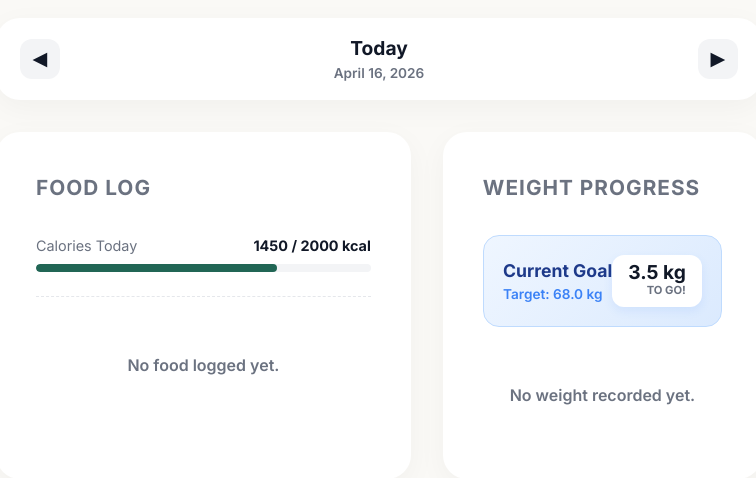
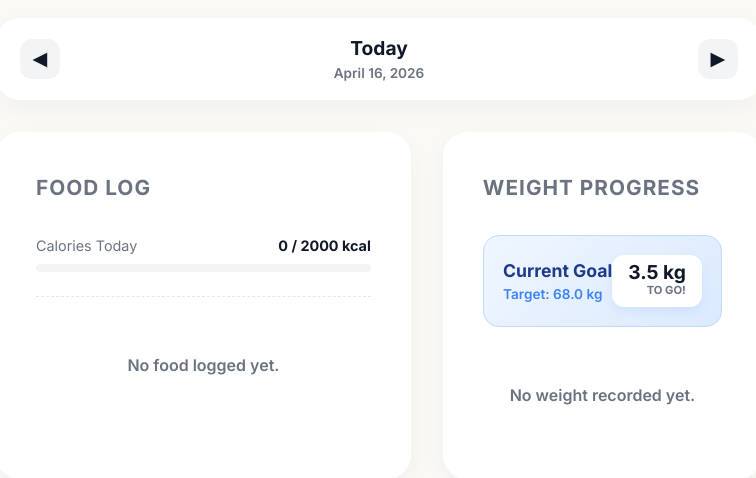
Before and after one commit to elori9/NutriEPS, a Django app: page /history/ in a window 1280 px wide. Shown: the part 316-794 px from the top of the page, without its empty margins (261-1017 px from the left). Run offline with Django 5.2, Linux system fonts and the light colour scheme; the visitor is signed in with stand-in values (Sample User, id 1); data that the repository does not hold is empty.

Commit message:
Delete consumption button at history (back + front) and binded today calories variable of the food log

```diff
--- a/nutrieps/urls.py
+++ b/nutrieps/urls.py
@@ -17,4 +17,6 @@ urlpatterns = [
     path('history/', views.history, name='history'),
     # Add food to consumption log
     path('add-consumption/', views.add_consumption, name='add_consumption'),
+    # Delete food from consumption log
+    path('delete-consumption/<int:log_id>/', views.delete_consumption, name='delete_consumption'),
 ]
--- a/nutrieps/views.py
+++ b/nutrieps/views.py
@@ -202,6 +202,7 @@ def history(request):
     for log in logs:
         cals = (log.food.calories * log.quantity) / 100.0
         historical_records.append({
+            'id': log.id,
             'date': log.date.strftime('%Y-%m-%d'),  # Ex: 2026-04-10
             'food': {'name': log.food.name},
             'quantity': log.quantity,
@@ -217,10 +218,24 @@ def history(request):
             'weight': w_log.weight
         })
 
+    # 3. Calories d'avui
+    today = timezone.now().date()
+    todays_logs = ConsumptionLog.objects.filter(user=request.user, date=today).select_related('food')
+    total_calories_today = sum((log.food.calories * log.quantity) / 100.0 for log in todays_logs)
+
+    user_goal = 2000
+    if hasattr(request.user, 'userprofile') and request.user.userprofile.calories_goal:
+        user_goal = request.user.userprofile.calories_goal
+
+    calories_pct = min(100, int((total_calories_today / user_goal) * 100)) if user_goal > 0 else 0
+
     # 4. Passar el diccionari al FrontEnd
     context = {
         'historical_records': historical_records,
-        'weight_history': weight_history
+        'weight_history': weight_history,
+        'calories_today': round(total_calories_today),
+        'calories_goal': round(user_goal),
+        'calories_pct': calories_pct
     }
     return render(request, 'nutrieps/history.html', context)
 
@@ -252,6 +267,16 @@ def add_consumption(request):
     return redirect('nutrieps:search')
 
 
+@login_required
+def delete_consumption(request, log_id):
+    """View to delete a consumption log"""
+    if request.method == 'POST':
+        log = ConsumptionLog.objects.filter(id=log_id, user=request.user).first()
+        if log:
+            log.delete()
+    return redirect('nutrieps:history')
+
+
 class SignUpView(CreateView):
     form_class = UserCreationForm
     template_name = 'registration/signup.html'
--- a/templates/nutrieps/history.html
+++ b/templates/nutrieps/history.html
@@ -29,10 +29,10 @@
             <div class="mini-progress-container">
                 <div class="mini-progress-info">
                     <span>Calories Today</span>
-                    <strong>1450 / 2000 kcal</strong>
+                    <strong>{{ calories_today }} / {{ calories_goal }} kcal</strong>
                 </div>
                 <div class="mini-progress-bar">
-                    <div class="mini-progress-fill" style="width: 72%;"></div>
+                    <div class="mini-progress-fill" style="width: {{ calories_pct }}%;"></div>
                 </div>
             </div>
 
@@ -48,8 +48,12 @@
                             <span class="meal-tag">Breakfast</span>
                         </div>
                     </div>
-                        <div class="history-amount">
+                    <div class="history-amount" style="display: flex; align-items: center; gap: 0.5rem;">
                         <span class="amount-pill pill-orange">{{ record.quantity }}g</span>
+                        <form method="POST" action="{% url 'nutrieps:delete_consumption' record.id %}" style="display:inline; margin:0; padding:0;">
+                            {% csrf_token %}
+                            <button type="submit" style="color: red; border: none; background: transparent; cursor: pointer; font-size: 1.2rem; padding: 0.2rem;" title="Delete">🗑️</button>
+                        </form>
                     </div>
                 </div>
                 {% endfor %}
@@ -84,7 +88,8 @@
                         <span class="history-name">Weight Check</span>
                         <span class="history-date">April 15, 2026</span>
                     </div>
-                        <div class="history-amount" style="display: flex; flex-direction: column; align-items: flex-end; gap: 0.3rem;">
+                    <div class="history-amount"
+                        style="display: flex; flex-direction: column; align-items: flex-end; gap: 0.3rem;">
                         <span class="amount-pill pill-blue">71.5 kg</span>
                         <span class="trend-badge trend-down">▼ 0.5 kg</span>
                     </div>
```
Lines whose indentation alone changed are shown as unchanged.
